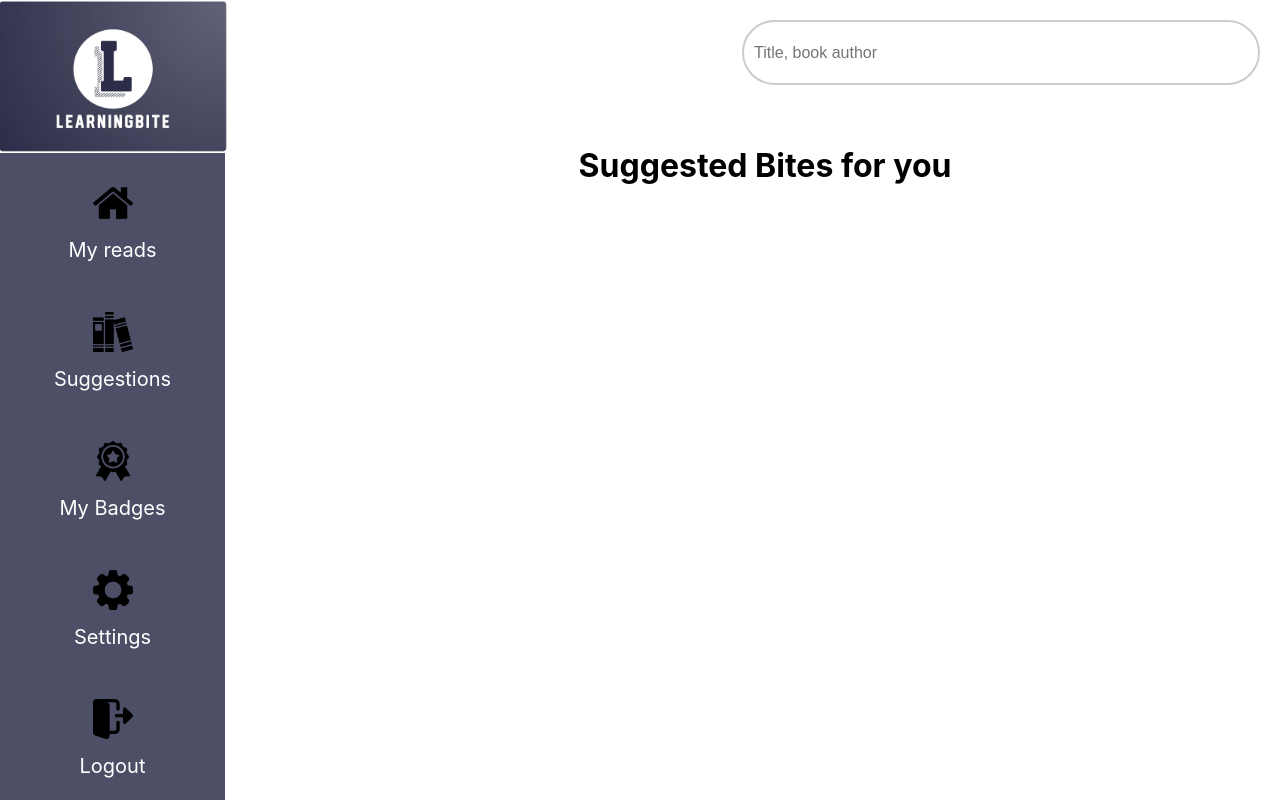
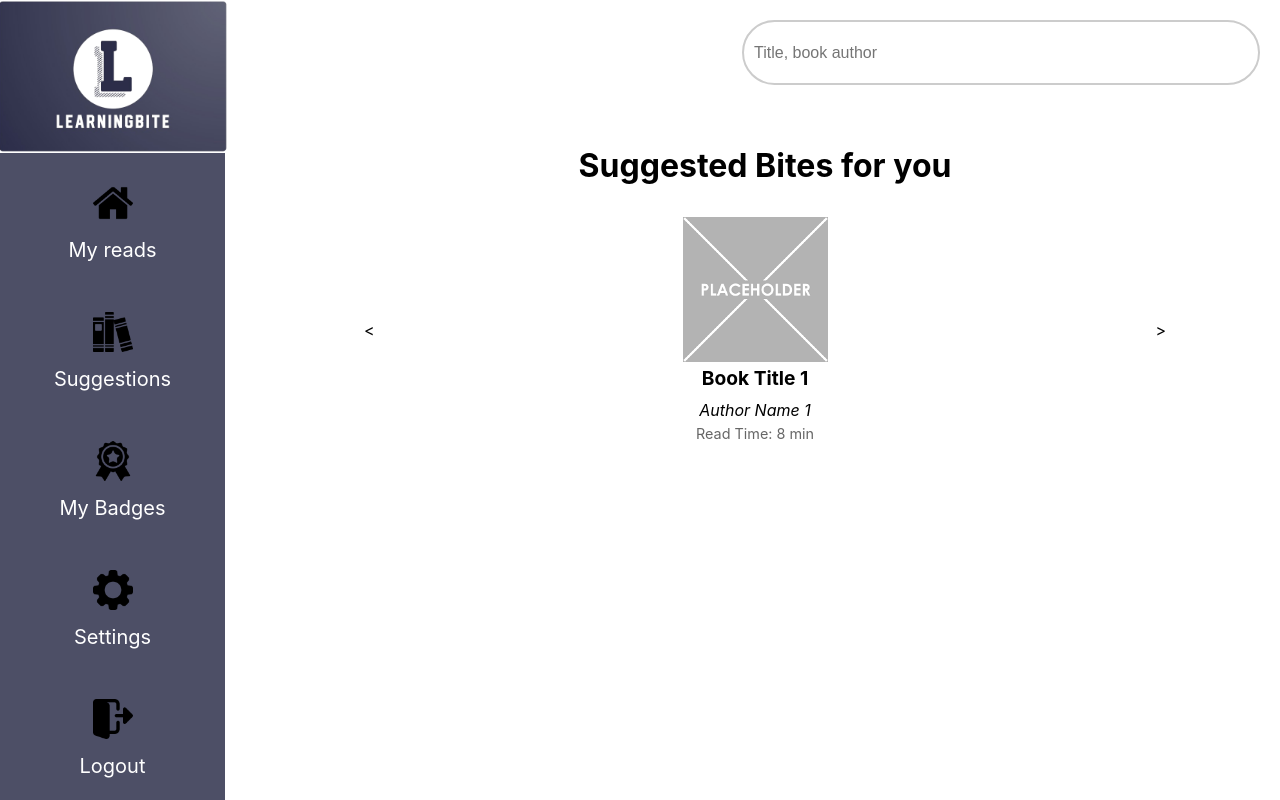
Before and after one commit to Ibango7/learning-bite-app, a React (Create React App) app: page /suggestions in a window 1280 px wide. Built offline with nearby package versions, Linux system fonts and the light colour scheme.

Commit message:
:construction: working on front-end (book suggestions page)

```diff
--- a/src/components/ListOfSuggestions.js
+++ b/src/components/ListOfSuggestions.js
@@ -7,55 +7,20 @@ const ListOfSuggestions = () =>{
     return (
         <>
         {/* This data will be populated dynamically */}
-            <div className={styles.bookcontainer}>
+            <div className={styles.booklist}>
+                <div className={`${styles.scrollbtn} ${styles.scrollleft}`}>&lt;</div>
+                <div className={`${styles.scrollbtn} ${styles.scrollright}`}>&gt;</div>
 
-                <div className={styles.bookimage}>
-                    <img src={placeholder} style={{height:"145px"}} alt="Book Cover"/>
-                </div>
-                <div className={styles.bookdetails}>
-                    <div className={styles.booktitle}>Book Title</div>
-                    <div className={styles.bookauthor}>Author Name</div>
-                    <div className={styles.readtime}>Read Time: 10 min</div>
-                </div>
-
-
-            </div>
-
-            <div className={styles.bookcontainer}>
-                <div className={styles.bookimage}>
-                    <img src={placeholder} style={{height:"145px"}} alt="Book Cover"/>
-                </div>
-                <div className={styles.bookdetails}>
-                    <div className={styles.booktitle}>Book Title</div>
-                    <div className={styles.bookauthor}>Author Name</div>
-                    <div className={styles.readtime}>Read Time: 10 min</div>
+                <div className={styles.book}>
+                    <div className={styles.book_image}>
+                        <img src={placeholder} style={{height:"145px"}} alt="Book Cover"/>
+                    </div>
+                    <div className={styles.booktitle}>Book Title 1</div>
+                    <div className={styles.bookauthor}>Author Name 1</div>
+                    <div className={styles.readtime}>Read Time: 8 min</div>
                 </div>
 
             </div>
-
-            <div className={styles.bookcontainer}>
-                <div className={styles.bookimage}>
-                    <img src={placeholder} style={{height:"145px"}} alt="Book Cover"/>
-                </div>
-                <div className={styles.bookdetails}>
-                    <div className={styles.booktitle}>Book Title</div>
-                    <div className={styles.bookauthor}>Author Name</div>
-                    <div className={styles.readtime}>Read Time: 10 min</div>
-                </div>
-
-            </div>
-            <div className={styles.bookcontainer}>
-                <div className={styles.bookimage}>
-                    <img src={placeholder} style={{height:"145px"}} alt="Book Cover"/>
-                </div>
-                <div className={styles.bookdetails}>
-                    <div className={styles.booktitle}>Book Title</div>
-                    <div className={styles.bookauthor}>Author Name</div>
-                    <div className={styles.readtime}>Read Time: 10 min</div>
-                </div>
-
-            </div>
-
         </>
 
     );
--- a/src/components/MainComponent.js
+++ b/src/components/MainComponent.js
@@ -11,10 +11,9 @@ const MainComponent = () =>{
         <div className={styles.content}>
             <Search/>
             <br/><br/>
-            <div style = {{textAlign: "center"}}>
-                <h1>My read bites</h1>
-                <ListOfReads/>
-            </div>
+            <h1>My read bites</h1>
+            <ListOfReads/>
+
         </div>
     );
 }
--- a/src/components/Suggestions.js
+++ b/src/components/Suggestions.js
@@ -1,6 +1,7 @@
 import React from 'react'
 import styles from './main-style.module.css';
 import Search from './Search';
+import ListOfSuggestions from './ListOfSuggestions';
 
 const Suggestions = () =>{
     return (
@@ -8,6 +9,7 @@ const Suggestions = () =>{
              <Search/>
              <br/><br/>
             <h1>Suggested Bites for you </h1>
+            <ListOfSuggestions/>
         </div>
     );
 }
--- a/src/styles/book-list-style.module.css
+++ b/src/styles/book-list-style.module.css
@@ -36,3 +36,38 @@
     font-size: 0.9em;
     color: #666;
   }
+
+/* Style for book sugestions */
+
+  .booklist {
+    width: 80%;
+    margin: 20px auto;
+    overflow-x: auto;
+    white-space: nowrap;
+    /* border: 1px solid #ccc; */
+    padding: 10px;
+    position: relative;
+  }
+  .book {
+    display: inline-block;
+    width: 200px;
+    margin-right: 20px;
+    text-align: center;
+  }
+
+  .scrollbtn {
+    position: absolute;
+    top: 50%;
+    transform: translateY(-50%);
+    background-color: rgba(255, 255, 255, 0.7);
+    padding: 5px;
+    cursor: pointer;
+  }
+
+  .scrollleft {
+    left: 0;
+  }
+
+  .scrollright {
+    right: 0;
+  }
```
